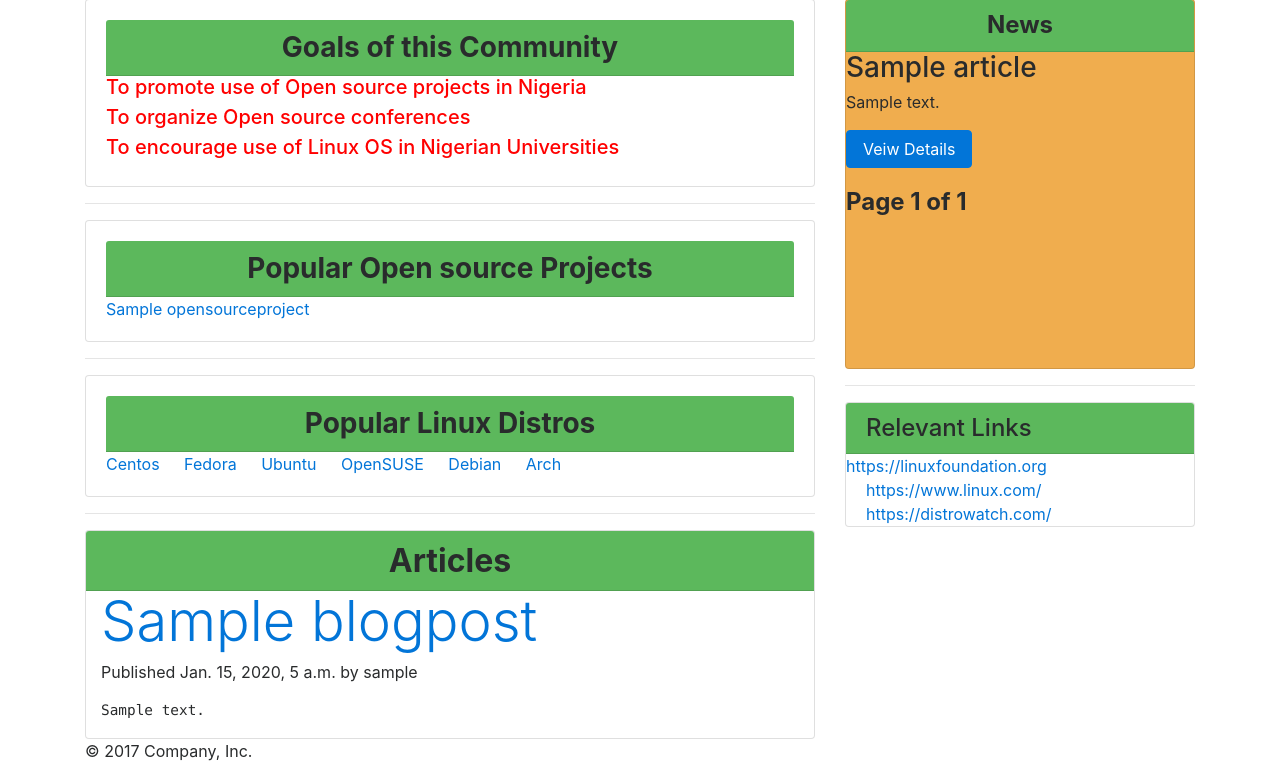
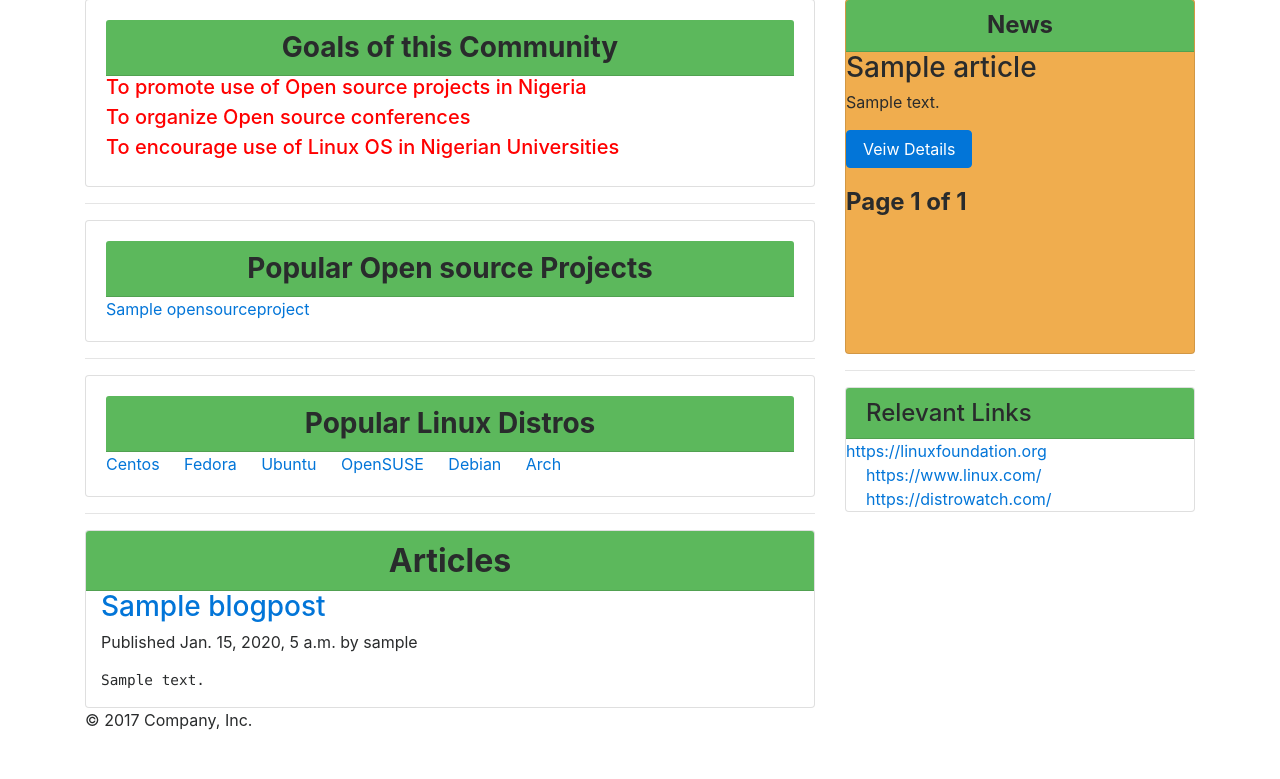
Before and after one commit to dolastack/naijalinux, a Django app: page / in a window 1280 px wide. Shown: the part 411-1190 px from the top of the page. After the commit the page ends 1141 px from the top, so only its background shows below. Run offline with Django 3.2, Linux system fonts and the light colour scheme; tables that the repository leaves empty hold one stand-in row (values such as "Sample post"); parts of the project's set-up code (start-up, migrations or seed data) failed here and were passed over; some libraries are stand-ins or nearby versions.

Commit message:
remode display-4

```diff
--- a/templates/blogposts/blog_display.html
+++ b/templates/blogposts/blog_display.html
@@ -1,5 +1,5 @@
 {% for post in blogposts %}
-  <h3 class="display-4" ><a href="{{ post.get_absolute_url }}">{{ post.title }}</a></h3>
+  <h3><a href="{{ post.get_absolute_url }}">{{ post.title }}</a></h3>
   <p class="date">
     Published {{ post.publish }} by {{ post.author }}
   </p>
```
